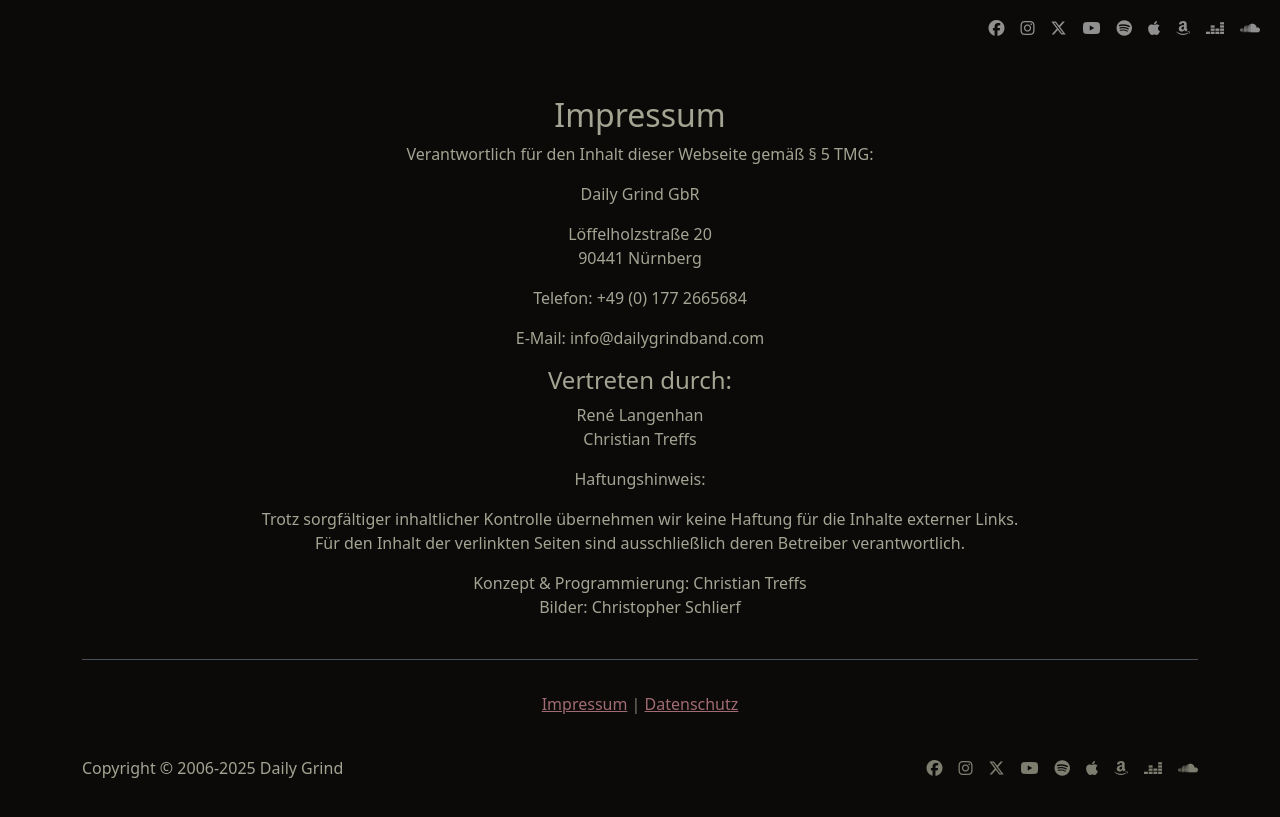
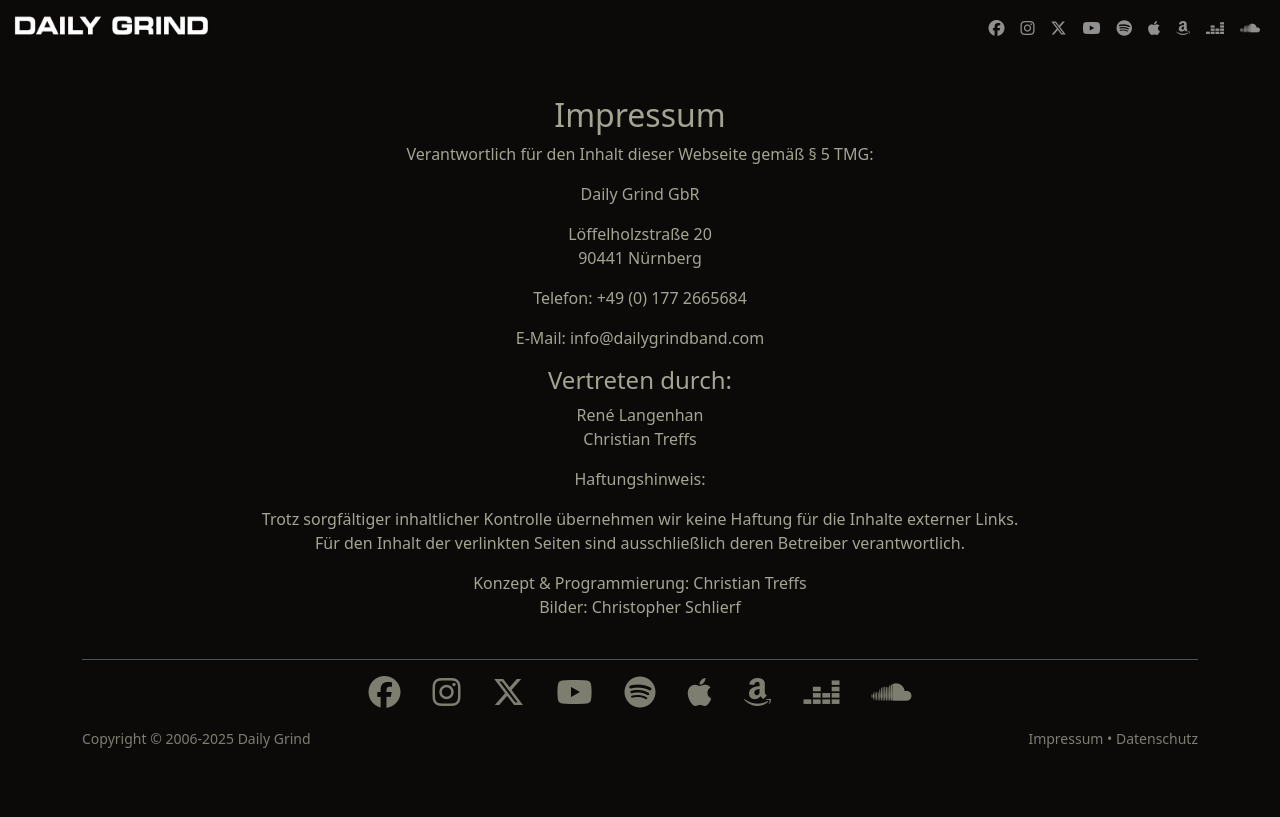
Before and after one commit to ctreffs/dailygrindband.com, a Jekyll site: the page built from imprint.md, in a window 1280 px wide. Shown: the top 817 px of the page. Built offline with Jekyll 4.4.1, drawn with Linux system fonts in a browser that asks for light colours; comment, search, counter and statistics services are not loaded.

```diff
--- a/_includes/footer.html
+++ b/_includes/footer.html
@@ -1,30 +1,35 @@
 <div class="container text-center">
   <footer class="py-3 my-4 border-top">
-    <div class="row py-3 mb-2">
-      <div class="col-12 text-body-secondary">
-        <a href="imprint.html">Impressum</a> |
-        <a href="privacy.html">Datenschutz</a>
-      </div>
-    </div>
-
-    <div class="row py-3 mb-4">
-      <div class="col-7 d-flex align-items-center">
-        Copyright © 2006-{{ site.time | date: '%Y' }} Daily Grind
-      </div>
-
-      <ul class="nav col-5 justify-content-end list-unstyled d-flex">
+    <!-- Social Icons -->
+    <div class="row mb-3">
+      <div class="col">
+        <ul class="nav justify-content-center list-unstyled d-flex">
           {%- for entry in site.social_links -%}
-        <li class="ms-3">
+          <li class="mx-3">
             <a
               class="text-body-secondary"
               target="_blank"
               title="{{ entry.title | default: entry.href }}"
               href="{{ entry.href }}"
-            ><i class="{{ entry.icon-class }}"></i
+              ><i class="{{ entry.icon-class }} fa-2x"></i
             ></a>
           </li>
           {%- endfor -%}
         </ul>
       </div>
+    </div>
+
+    <!-- Copyright and Legal Links -->
+    <div class="row align-items-center">
+      <div class="col-md-7 text-center text-md-start mb-2 mb-md-0">
+        <small class="text-body-secondary">Copyright © 2006-{{ site.time | date: '%Y' }} Daily Grind</small>
+      </div>
+      <div class="col-md-5 text-center text-md-end">
+        <small class="text-body-secondary">
+          <a href="{{ '/imprint.html' | relative_url }}" class="text-body-secondary text-decoration-none">Impressum</a> &bull;
+          <a href="{{ '/privacy.html' | relative_url }}" class="text-body-secondary text-decoration-none">Datenschutz</a>
+        </small>
+      </div>
+    </div>
   </footer>
 </div>
--- a/_includes/hero.html
+++ b/_includes/hero.html
@@ -24,7 +24,7 @@
       />
       </div>
 
-      <div class="animate-bounce position-absolute bottom-0 start-50 translate-middle-x">
+      <div id="scroll-down-chevron" class="animate-bounce position-fixed bottom-0 start-50 translate-middle-x">
         <a
           class="btn p-3 lh-1 z-3 fs-5"
           href="#news"
--- a/assets/js/custom.js
+++ b/assets/js/custom.js
@@ -74,7 +74,16 @@ document.addEventListener("DOMContentLoaded", function () {
     const navLinks = document.getElementById("main-nav-links");
     const navbarContent = document.getElementById("navbarContent");
 
-    if (!navbarBrand || !heroTitle || !navLinks || !navbarContent) return;
+    if (!navbarBrand || !navLinks || !navbarContent) return;
+
+    // If heroTitle doesn't exist, we are on a sub-page.
+    // In this case, just make the brand logo permanently visible and stop.
+    if (!heroTitle) {
+      navbarBrand.classList.add("is-visible");
+      return;
+    }
+
+    // The rest of the logic only applies to the main page where the hero title exists.
 
     const checkVisibility = () => {
       const toggler = document.querySelector(".navbar-toggler");
@@ -141,8 +150,67 @@ document.addEventListener("DOMContentLoaded", function () {
     });
   };
 
+  /**
+   * Manages the hero section's scroll-down chevron.
+   * - It is positioned relative to the bottom of the hero section on page load.
+   * - It becomes "sticky" to the bottom of the viewport when the user scrolls down
+   *   as long as the hero section is in view.
+   * - It hides as soon as the content below the hero section becomes visible.
+   * - It provides smooth scrolling to the #news section.
+   */
+  const handleHeroChevron = () => {
+    const chevronContainer = document.getElementById("scroll-down-chevron");
+    const heroSection = document.getElementById("hero");
+    const newsSection = document.getElementById("news"); // The section below hero
+
+    // If any element is missing, do nothing. This also prevents errors on sub-pages.
+    if (!chevronContainer || !heroSection || !newsSection) {
+      if (chevronContainer) chevronContainer.style.display = "none";
+      return;
+    }
+
+    const chevronLink = chevronContainer.querySelector("a");
+    if (chevronLink) {
+      chevronLink.addEventListener("click", function (event) {
+        event.preventDefault();
+        const targetId = this.getAttribute("href");
+        const targetSection = document.querySelector(targetId);
+        if (targetSection) {
+          targetSection.scrollIntoView({ behavior: "smooth" });
+        }
+      });
+    }
+
+    // Add transition for smooth effects
+    chevronContainer.style.transition = "opacity 0.3s ease, bottom 0.1s linear";
+
+    const checkChevronState = () => {
+      const heroRect = heroSection.getBoundingClientRect();
+      const newsRect = newsSection.getBoundingClientRect();
+
+      // --- Positioning Logic ---
+      // Calculate how far the hero's bottom is from the viewport's bottom.
+      const heroBottomOffset = heroRect.bottom - window.innerHeight;
+      // The chevron's 'bottom' should be this offset, but never less than 0.
+      // This makes it stick to the hero bottom, then to the viewport bottom.
+      const chevronBottomPosition = Math.max(0, heroBottomOffset);
+      chevronContainer.style.bottom = `${chevronBottomPosition}px`;
+
+      // --- Visibility Logic ---
+      // Hide the chevron if the top of the news section is visible in the viewport.
+      const isNewsVisible = newsRect.top < window.innerHeight;
+      chevronContainer.style.opacity = isNewsVisible ? "0" : "1";
+      chevronContainer.style.pointerEvents = isNewsVisible ? "none" : "auto";
+    };
+
+    window.addEventListener("scroll", checkChevronState);
+    window.addEventListener("resize", checkChevronState);
+    checkChevronState(); // Initial check on page load
+  };
+
   loadMoreNews();
   handleCarouselVideos();
   handleNavbarBrandVisibility();
   handleNavbarAutoclose();
+  handleHeroChevron();
 });
```
Also changed, not shown: .github/workflows/ci.yml. Lines whose indentation alone changed are shown as unchanged.
